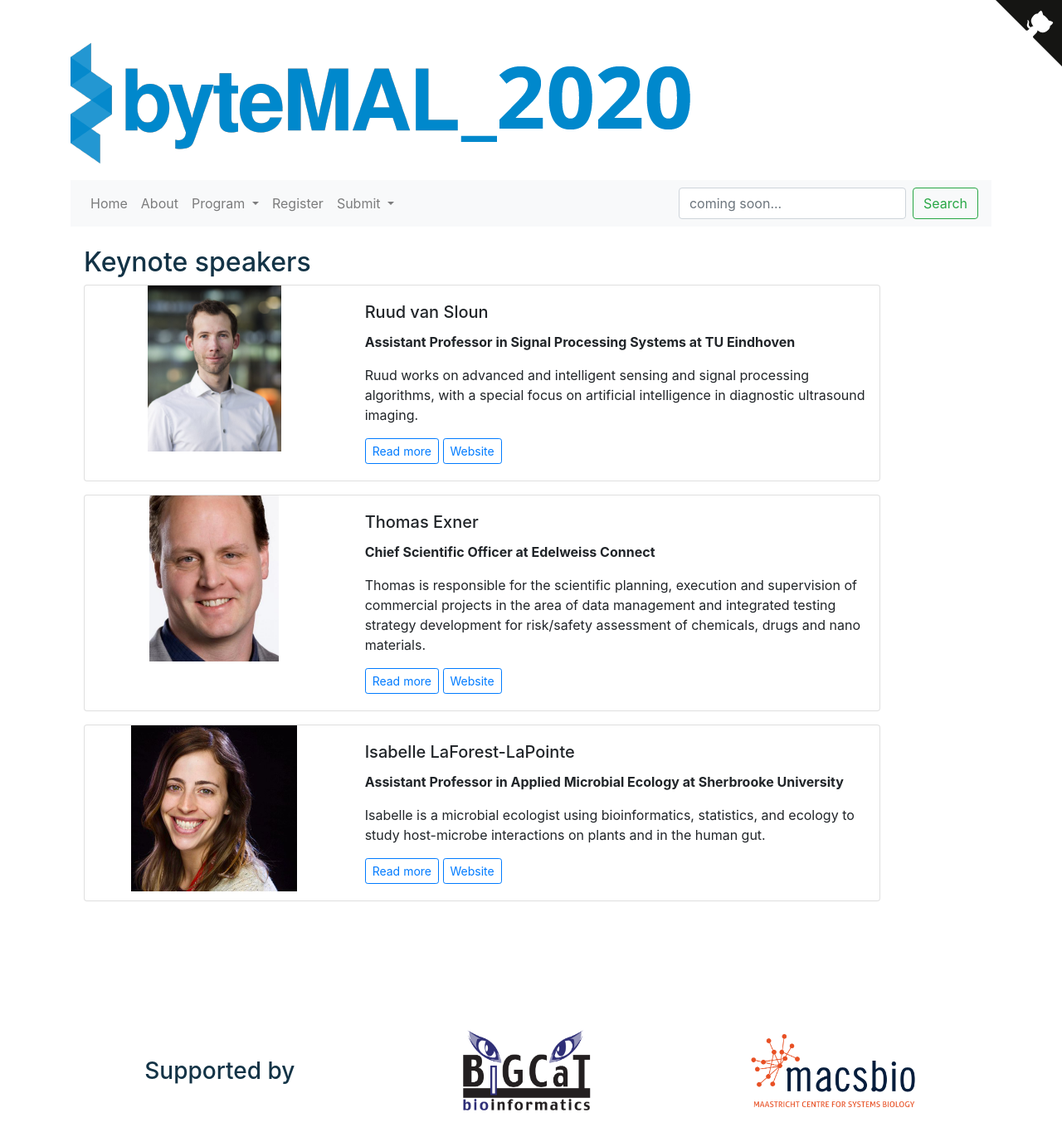
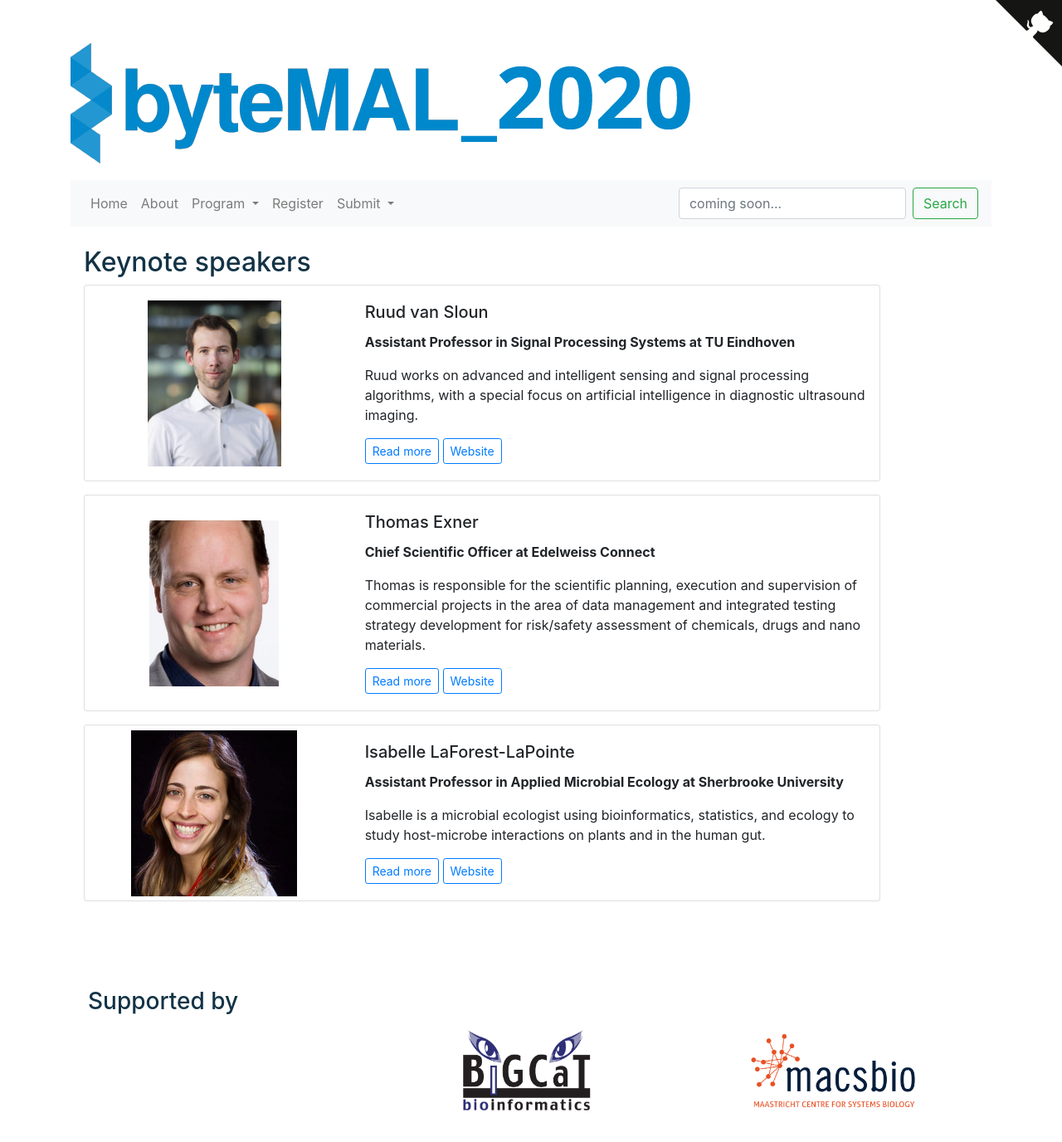
Before and after one commit to bytemal/bytemal-2020, a Jekyll site: the page built from _pages/keynotes.md, in a window 1280 px wide. Shown: the whole page at 83% size. Built offline with Jekyll 4.4.1, drawn with Linux system fonts in a browser that asks for light colours.

Commit message:
fix: vertically align some things with flexbox

```diff
--- a/_includes/footer.html
+++ b/_includes/footer.html
@@ -3,9 +3,7 @@
 <div class="container mb-9">
 <div class="row">
   <div class="column">
-    <div class="card-footer">
-	    <h3 style="color: #FFFFFF"> Supported by </h3>
-	    <h3 style="color: #FFFFFF"> Supported by </h3>
+    <div class="card-footer" style="display:flex;align-items:center;">
 	    <h3> Supported by </h3>
     </div>
   </div>
--- a/_pages/keynotes.md
+++ b/_pages/keynotes.md
@@ -8,8 +8,8 @@ layout:    default
 
 <div class="card mb-3" style="max-width: 960px;">
   <div class="row no-gutters">
-    <div class="col-md-4">
-      <img src="/bytemal-2020/images/ruud.jpg" class="card-img rounded-lg my-auto" alt="Ruud van Sloun">
+    <div class="col-md-4" style="display:flex;align-items:center;">
+      <img src="/bytemal-2020/images/ruud.jpg" class="card-img rounded-lg" alt="Ruud van Sloun">
     </div>
     <div class="col-md-8">
       <div class="card-body">
@@ -25,8 +25,8 @@ layout:    default
 
 <div class="card mb-3" style="max-width: 960px;">
   <div class="row no-gutters">
-    <div class="col-md-4">
-      <img src="/bytemal-2020/images/thomas.jpg" class="card-img rounded-lg my-auto" alt="Thomas Exner">
+    <div class="col-md-4" style="display:flex;align-items:center;">
+      <img src="/bytemal-2020/images/thomas.jpg" class="card-img rounded-lg" alt="Thomas Exner">
     </div>
     <div class="col-md-8">
       <div class="card-body">
@@ -42,8 +42,8 @@ layout:    default
 
 <div class="card mb-3" style="max-width: 960px;">
   <div class="row no-gutters">
-    <div class="col-md-4">
-      <img src="/bytemal-2020/images/isabelle.jpg" class="card-img rounded-lg my-auto" alt="Isabelle Laforest-Lapointe">
+    <div class="col-md-4" style="display:flex;align-items:center;">
+      <img src="/bytemal-2020/images/isabelle.jpg" class="card-img rounded-lg" alt="Isabelle Laforest-Lapointe">
     </div>
     <div class="col-md-8">
       <div class="card-body">
```
